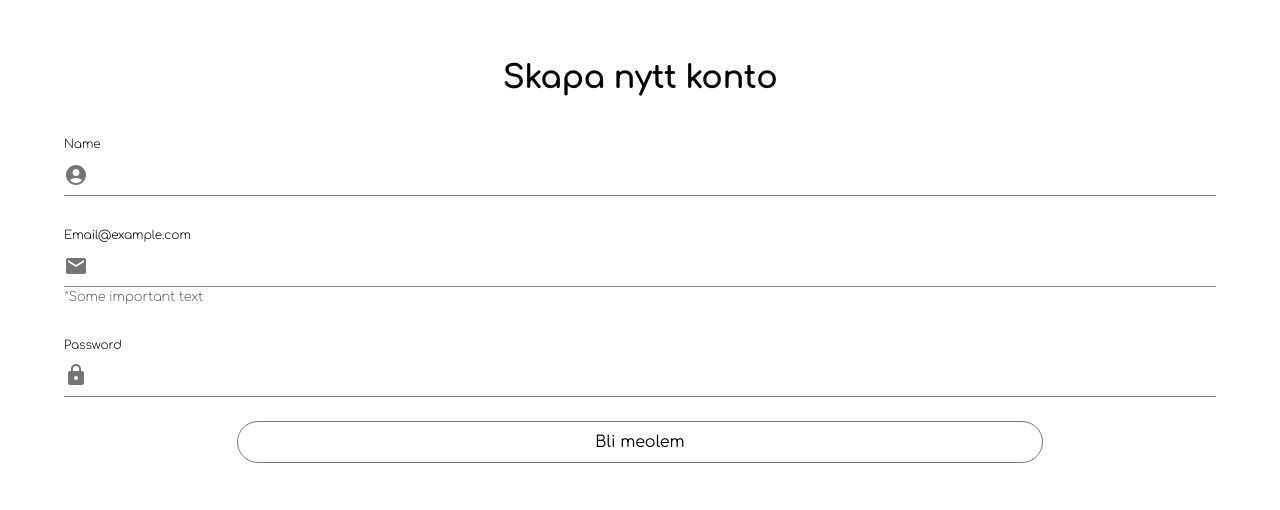
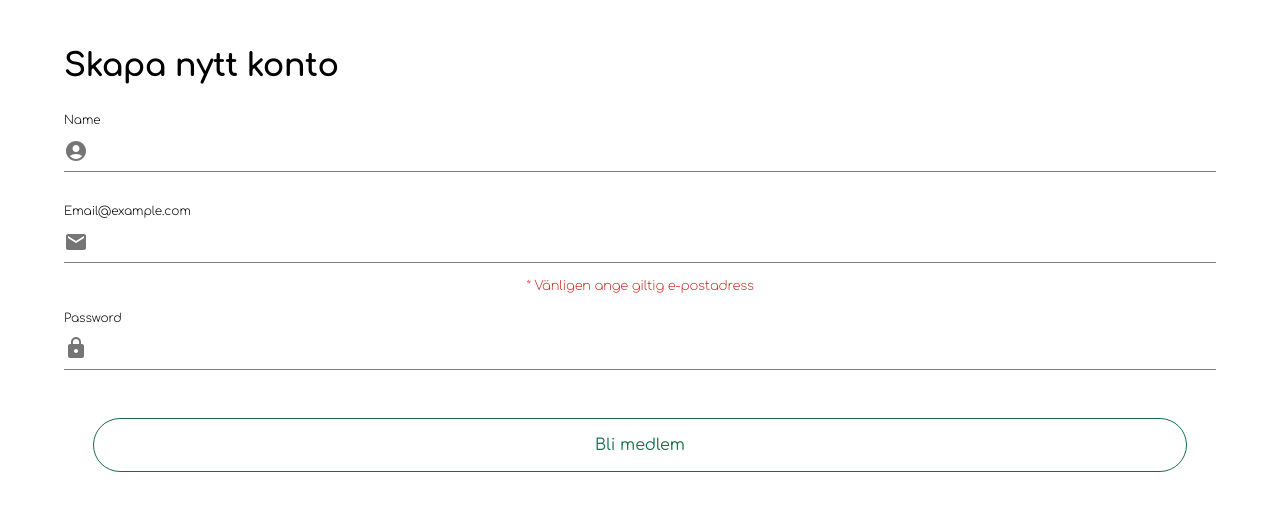
Before and after one commit to FyndBox/fynd-box, a React (Vite) app in the folder fyndbox-frontend/: page /signup in a window 1280 px wide. Shown: the top 510 px of the page. Built offline with nearby package versions, Linux system fonts and the light colour scheme.

Commit message:
signup Style changes

```diff
--- a/fyndbox-frontend/src/pages/SignupPage/SignupPage.styles.tsx
+++ b/fyndbox-frontend/src/pages/SignupPage/SignupPage.styles.tsx
@@ -1,4 +1,4 @@
-import { Typography, Button, TextField, Container,} from "@mui/material";
+import { Typography, Button, TextField, Container,Box, } from "@mui/material";
 import { styled } from "@mui/material/styles";
 
 
@@ -12,15 +12,44 @@ export const StyledContainer = styled(Container)({
   padding:30,
 });
 
+export const StyledHeader = styled(Typography)(({ theme }) => ({
+  padding: theme.spacing(1.5, 0),
+  alignSelf: 'flex-start',
+}));
 
-export const StyledTypography = styled(Typography)({
-  color: "#000000",
-  padding: 3,
-  textAlign:'center',
-  lineHeight: '2.5',
+export const ButtonGroup = styled(Box)(({ theme }) => ({
+  display: 'flex',
+  flexDirection: 'column',
+  width: '95%',
+  gap: theme.spacing(2),
+  padding: theme.spacing(4, 0),
+  margin: '0 auto',
+}));
 
+export const BaseButton = styled(Button)(({ theme }) => ({
+  borderRadius: '50px',
+  padding: theme.spacing(1.5, 4),
+  textTransform: 'none',
+}));
 
-});
+export const OutlinedButton = styled(BaseButton)(({ theme }) => ({
+  borderColor: theme.palette.primary.main,
+  color: theme.palette.primary.main,
+  '&:hover': {
+    borderColor: '#3D6249',
+    color: '#3D6249',
+  },
+}));
+
+// ///////////////////////////////
+
+// export const StyledTypography = styled(Typography)({
+//   color: "#000000",
+//   padding: 3,
+//   textAlign:'center',
+//   lineHeight: '2.5',
+// });
+
 
 
 export const StyledTextField = styled(TextField)(({ theme }) => ({
@@ -50,17 +79,17 @@ export const StyledTextField = styled(TextField)(({ theme }) => ({
 
 
 
-export const StyledButton = styled(Button)({
-  color: "#000000",
-  marginTop:8,
-  textAlign:'center',
-  borderRadius:50,
-  flexDirection:'row',
-  padding:'6px 60px',
-  border: '0.5px solid #757e79',
-  transition: 'borderColor 0.3s ease',
-  width:'70%',
-  '&:hover': {
-    background:'#d9dfdc8f',
-  },
-});
+// export const StyledButton = styled(Button)({
+//   color: "#000000",
+//   marginTop:8,
+//   textAlign:'center',
+//   borderRadius:50,
+//   flexDirection:'row',
+//   padding:'6px 60px',
+//   border: '0.5px solid #757e79',
+//   transition: 'borderColor 0.3s ease',
+//   width:'70%',
+//   '&:hover': {
+//     background:'#d9dfdc8f',
+//   },
+// });
--- a/fyndbox-frontend/src/pages/SignupPage/SignupPage.tsx
+++ b/fyndbox-frontend/src/pages/SignupPage/SignupPage.tsx
@@ -2,12 +2,14 @@ import EmailIcon from '@mui/icons-material/Email';
 import LockIcon from '@mui/icons-material/Lock';
 import InputAdornment from '@mui/material/InputAdornment';
 import AccountCircleIcon from '@mui/icons-material/AccountCircle';
+import {Typography } from '@mui/material';
 
 import {
   StyledContainer,
-  StyledTypography,
-  StyledButton,
   StyledTextField,
+  StyledHeader,
+  ButtonGroup,
+  OutlinedButton,
 } from './SignupPage.styles';
 
 export const SignupPage = () => {
@@ -15,7 +17,7 @@ export const SignupPage = () => {
     <div>
       <form>
         <StyledContainer>
-          <StyledTypography variant="h2">Skapa nytt konto</StyledTypography>
+          <StyledHeader variant="h2">Skapa nytt konto</StyledHeader>
 
           <StyledTextField
             fullWidth
@@ -39,7 +41,6 @@ export const SignupPage = () => {
             type={'email'}
             label="Email@example.com"
             variant="standard"
-            helperText="*Some important text"
             slotProps={{
               input: {
                 startAdornment: (
@@ -50,6 +51,11 @@ export const SignupPage = () => {
               },
             }}
           />
+
+          <Typography variant="caption" color="error">
+              * Vänligen ange giltig e-postadress
+          </Typography>
+
           <StyledTextField
             fullWidth
             margin="normal"
@@ -67,7 +73,13 @@ export const SignupPage = () => {
             }}
           />
 
-          <StyledButton variant="outlined">Bli meolem</StyledButton>
+          <ButtonGroup>
+            <OutlinedButton fullWidth variant="outlined">
+              Bli medlem
+            </OutlinedButton>
+          </ButtonGroup>
+
+
         </StyledContainer>
       </form>
     </div>
--- a/package.json
+++ b/package.json
@@ -31,5 +31,8 @@
     "eslint-plugin-prettier": "^5.0.0",
     "eslint-plugin-react": "^7.35.0",
     "rimraf": "^6.0.1"
+  },
+  "devDependencies": {
+    "typescript": "^5.6.2"
   }
 }
```
Also changed, not shown: 1 other file (tests, documents, lock files or other folders).
